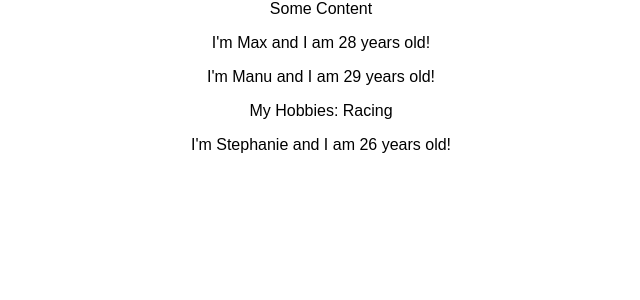
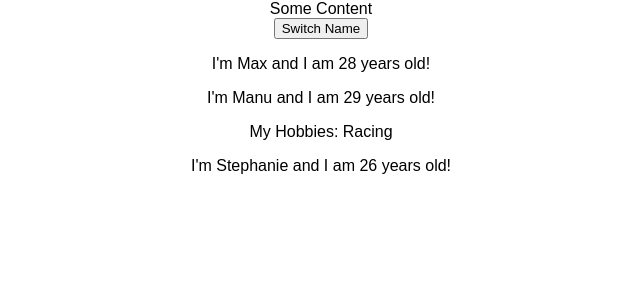
Before and after one commit to pamnanaimanish169/create-react-practice, a React (Create React App) app: page / in a window 1280 px wide. Shown: the top 300 px of the page, without its empty margins (319-959 px from the left). Built offline with nearby package versions, Linux system fonts and the light colour scheme.

Commit message:
Props vs State

```diff
--- a/src/App.js
+++ b/src/App.js
@@ -3,13 +3,34 @@
 import Person from './Person/Person';
 
 class App extends Component {
+
+  state = {
+    persons : [
+      { name  : 'Max',  age : 28},
+      { name  : 'Manu',  age : 29},
+      { name  : 'Stephanie',  age : 26}
+    ],
+    otherState: 'some other value'
+  };
+
+  switchHandler = ()  =>  {
+    this.setState({
+      persons:  [
+        { name  : 'Maximillian', age  : 28},
+        { name  : 'Manu',  age : 29},
+        { name  : 'Stephanie',  age : 27}
+      ]
+    });
+  }
+
   render() {
     return (
       <div className="App">
         <div>Some Content</div>
-        <Person name="Max" age="28"/>
-        <Person name="Manu" age="29">My Hobbies:  Racing</Person>
-        <Person name="Stephanie"  age="26"/>
+        <button onClick={this.switchHandler}>Switch Name</button>
+        <Person name={this.state.persons[0].name} age={this.state.persons[0].age}/>
+        <Person name={this.state.persons[1].name} age={this.state.persons[1].age}>My Hobbies:  Racing</Person>
+        <Person name={this.state.persons[2].name}  age={this.state.persons[2].age}/>
       </div>
     );
 
```
